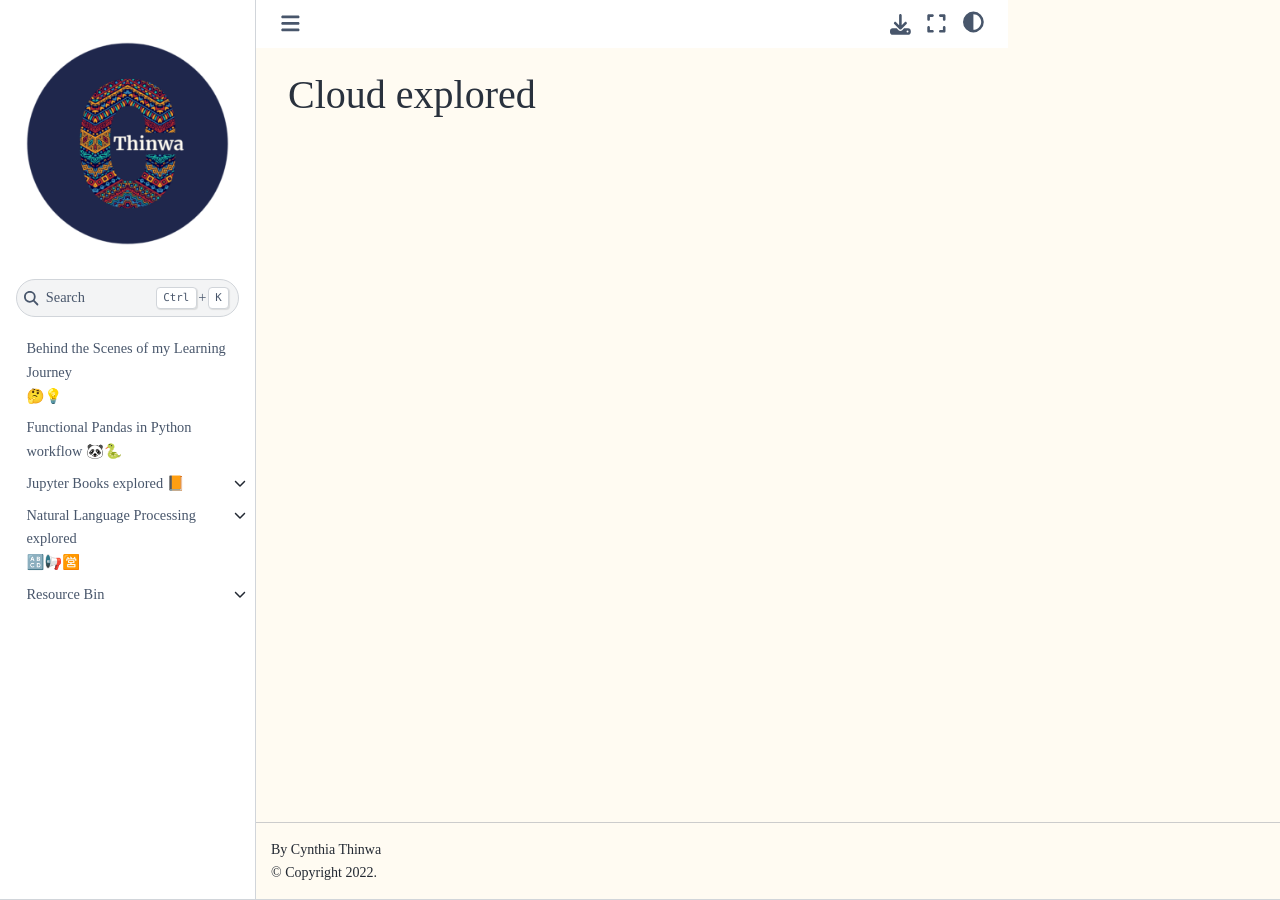
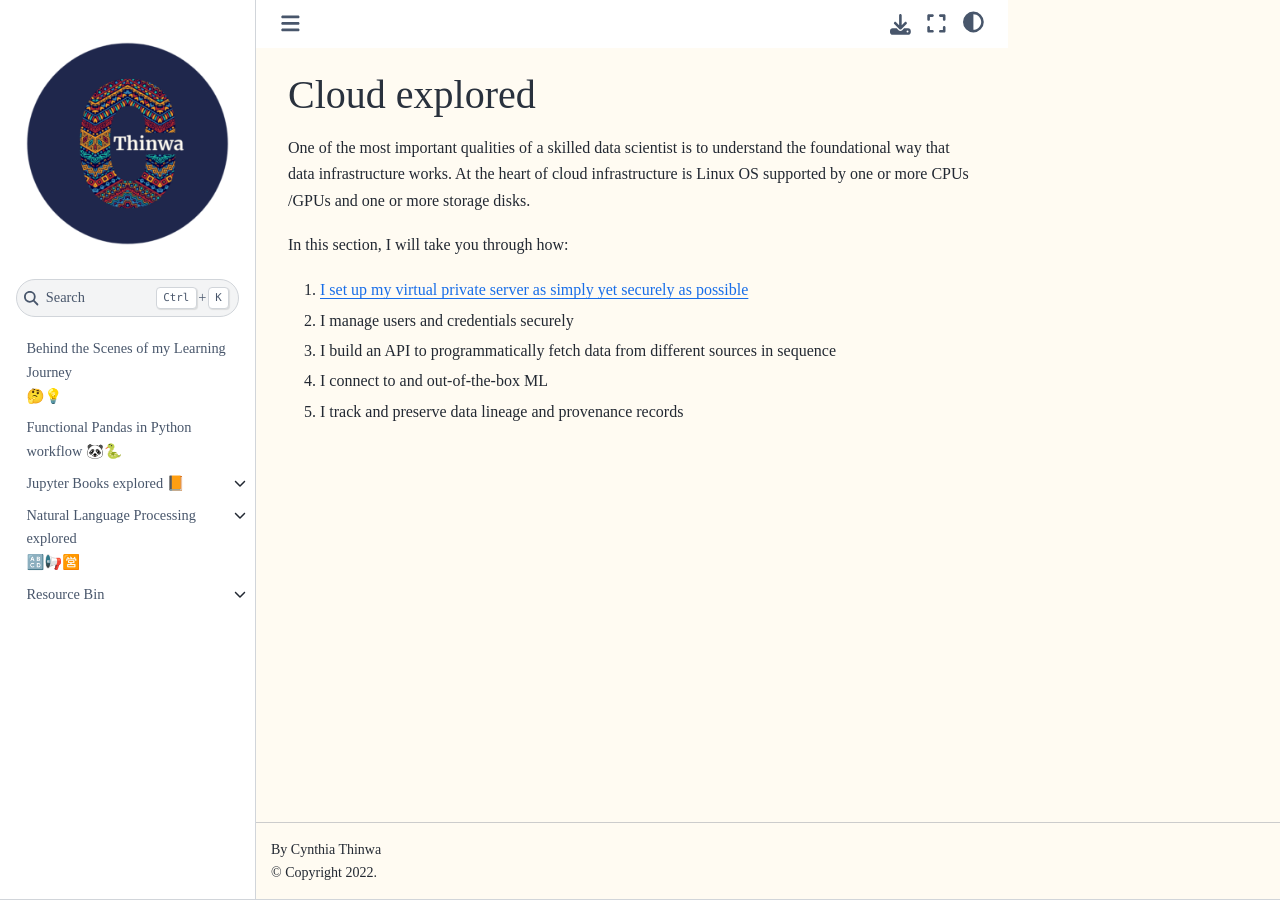
Before and after one commit to CeeThinwa/BTS-Continuous-Learning, a Jupyter Book: the page built from book/6/cloud_explored.md, in a window 1280 px wide. Built offline with Jupyter Book 1.0.4 settings and Sphinx 7.4.7 and the Sphinx Book theme 1.1.4, drawn with Linux system fonts in a browser that asks for light colours; pages that are not in the unit, such as notebooks, are missing from menus.

Commit message:
Update cloud_explored.md

```diff
--- a/book/6/cloud_explored.md
+++ b/book/6/cloud_explored.md
@@ -1,2 +1,14 @@
 (cloud)=
 # Cloud explored
+
+One of the most important qualities of a skilled data scientist is
+to understand the foundational way that data infrastructure works.
+At the heart of cloud infrastructure is Linux OS supported by one or more CPUs /GPUs
+and one or more storage disks.
+
+In this section, I will take you through how:
+1. [I set up my virtual private server as simply yet securely as possible](VM-setup)
+2. I manage users and credentials securely
+3. I build an API to programmatically fetch data from different sources in sequence
+4. I connect to and out-of-the-box ML
+5. I track and preserve data lineage and provenance records
```
